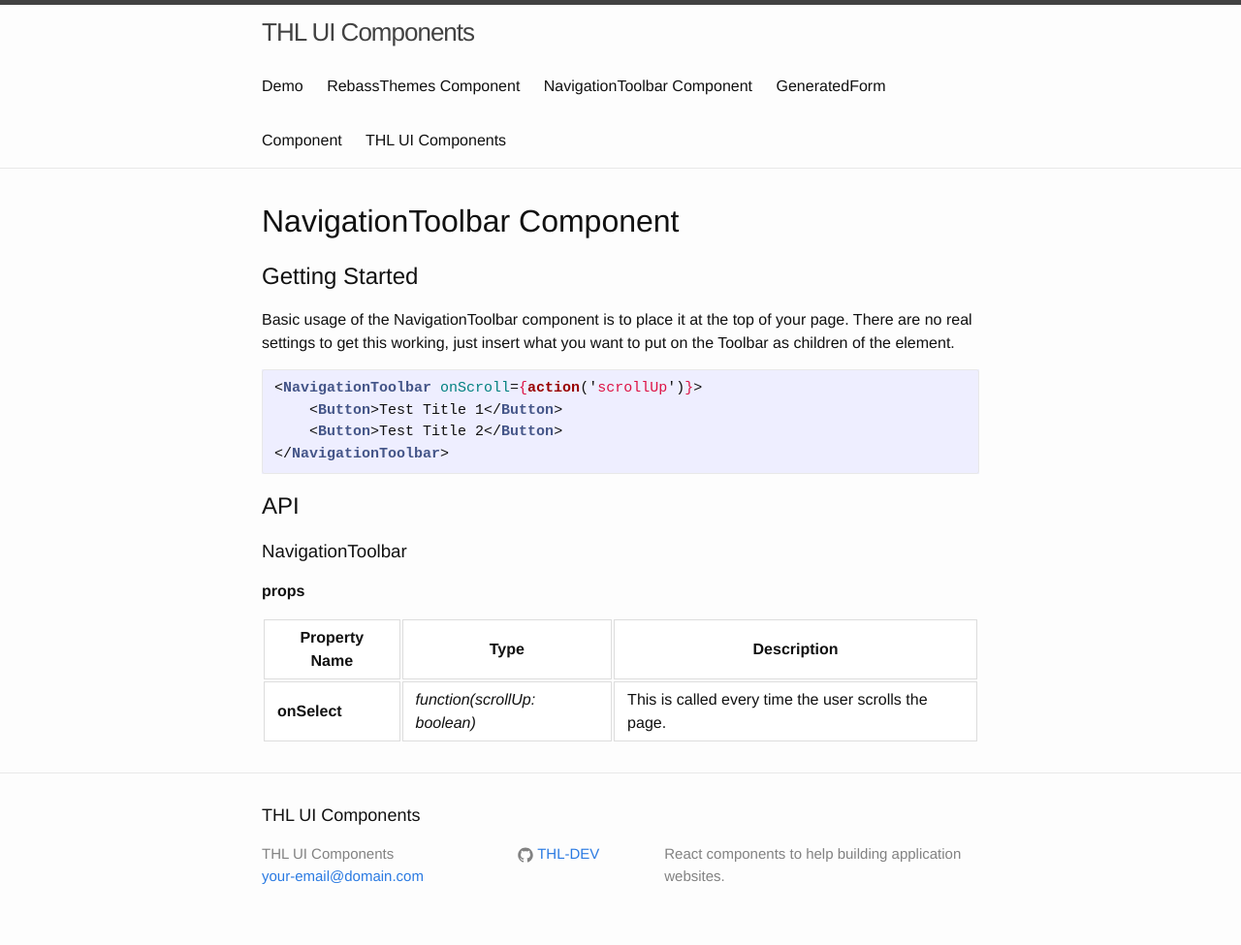
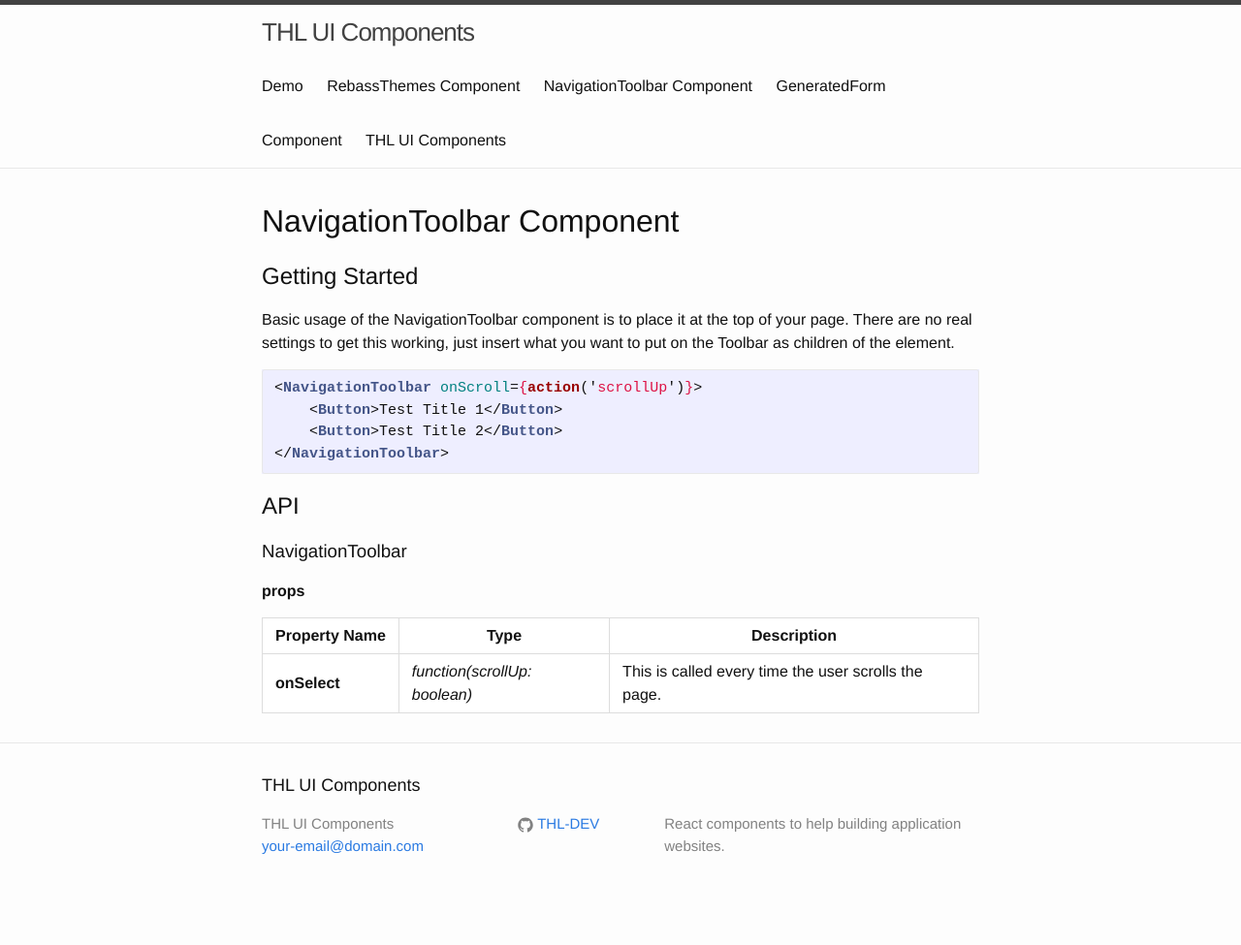
Before and after one commit to hlissnake/thl-ui-components, a Jekyll site: the page built from components/NavigationToolbar/index.md, in a window 1280 px wide. Shown: the whole page at 97% size. Built offline with Jekyll 4.4.1, drawn with Linux system fonts in a browser that asks for light colours; after the commit the page ends 944 px from its top, so only the background shows below that.

Commit message:
fix(styles): Table border styles

```diff
--- a/_sass/_base.scss
+++ b/_sass/_base.scss
@@ -71,7 +71,9 @@ table {
 	width: 100%;
 	overflow: auto;
 	word-break: normal;
-	word-break: keep-all
+	word-break: keep-all;
+    border-spacing: 0;
+    border-collapse: collapse;
 }
 
 table th {
```
